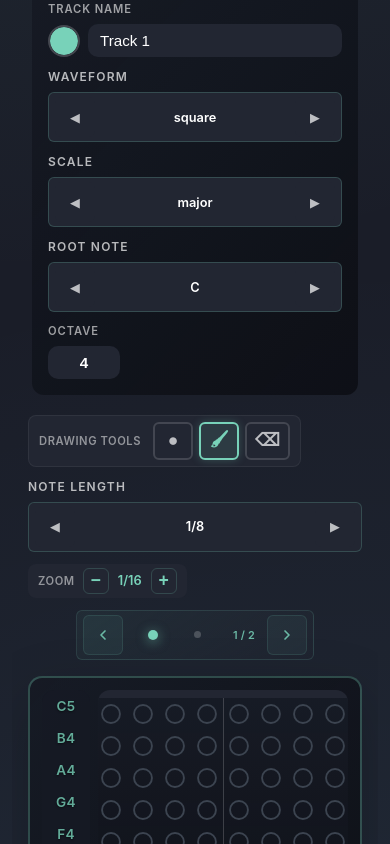
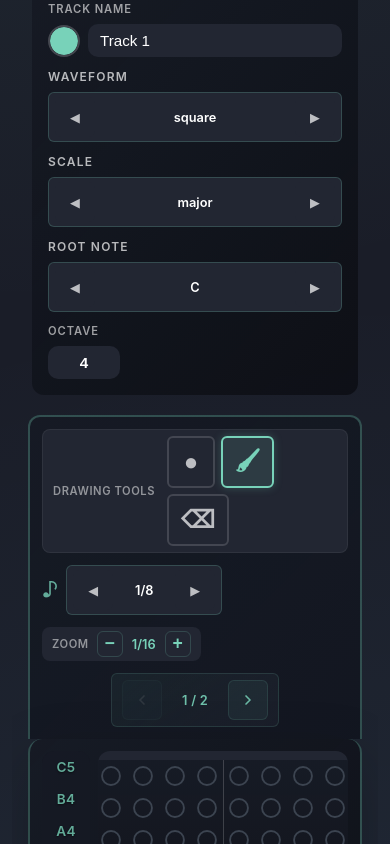
Before and after one commit to Gibson417/Bitloop, a Svelte app in the folder bloops_app/: page / in a window 390 px wide. Shown: the part 1156-2000 px from the top of the page. Built offline with nearby package versions, Linux system fonts and the light colour scheme.

Commit message:
Complete grid toolbar redesign with icon buttons, anchored layout, note icon, and fixed-width window switcher
Co-authored-by: Gibson417 <142834301+Gibson417@users.noreply.github.com>

```diff
--- a/bloops_app/src/App.svelte
+++ b/bloops_app/src/App.svelte
@@ -1020,8 +1020,8 @@
             on:toolchange={handleToolChange}
           />
           <div class="note-length-group">
+            <span class="note-icon" aria-hidden="true">♪</span>
             <ArrowSelector
-              label="Note length"
               options={NOTE_LENGTH_OPTIONS}
               value={selectedNoteLengthValue}
               on:change={handleNoteLengthChange}
@@ -1557,11 +1557,12 @@
     align-items: flex-start;
     justify-content: space-between;
     gap: 16px; /* Design system: 2 × 8px base */
-    margin: 0 0 16px; /* Design system: 2 × 8px base */
-    padding: 0;
-    border-radius: 0;
-    background: transparent;
-    border: none;
+    margin: 0 0 0; /* Remove bottom margin to anchor to grid */
+    padding: 12px 14px; /* Add padding to create internal spacing */
+    border-radius: 12px 12px 0 0; /* Round only top corners to connect with grid */
+    background: linear-gradient(135deg, rgba(22, 26, 36, 0.95), rgba(18, 22, 32, 0.92)); /* Match grid backdrop gradient */
+    border: 2px solid rgba(var(--color-accent-rgb), 0.3); /* Match grid border */
+    border-bottom: none; /* Remove bottom border to merge with grid */
     color: rgba(255, 255, 255, 0.85);
     font-size: 0.95rem;
   }
@@ -1585,9 +1586,17 @@
 
   .note-length-group {
     display: flex;
-    flex-direction: column;
-    min-width: 180px; /* Reduced from 240px for more compact feel */
+    align-items: center; /* Center icon with selector */
+    gap: 8px; /* Space between icon and selector */
+    min-width: 180px;
     max-width: 200px;
+  }
+
+  .note-icon {
+    font-size: 1.3rem;
+    line-height: 1;
+    color: rgba(var(--color-accent-rgb), 0.8);
+    flex-shrink: 0;
   }
 
   .window-switcher-group {
@@ -1597,11 +1606,12 @@
 
   .grid-backdrop {
     position: relative;
-    border-radius: 16px;
+    border-radius: 0 0 16px 16px; /* Round only bottom corners to connect with toolbar */
     padding: 14px;
     box-sizing: border-box;
     background: linear-gradient(135deg, var(--color-grid-bg, rgba(22, 26, 36, 0.92)), var(--color-grid-bg-end, rgba(12, 14, 20, 0.88)));
     border: 2px solid rgba(var(--color-accent-rgb), 0.3);
+    border-top: none; /* Remove top border to merge with toolbar */
     box-shadow: 0 20px 60px rgba(0, 0, 0, 0.2);
     margin-bottom: 16px;
     min-height: 300px;
@@ -1657,7 +1667,9 @@
       flex-direction: column;
       align-items: stretch;
       gap: 12px;
-      margin-bottom: 16px;
+      margin-bottom: 0; /* Keep anchored on mobile */
+      padding: 12px;
+      border-radius: 12px 12px 0 0; /* Maintain connection */
     }
 
     .toolbar-primary,
@@ -1680,7 +1692,8 @@
 
     .grid-backdrop {
       padding: 12px;
-      border-radius: 18px;
+      border-radius: 0 0 18px 18px; /* Maintain connection, slightly larger radius on mobile */
+      border-top: none;
     }
 
     .app-rail {
--- a/bloops_app/src/components/GridToolbar.svelte
+++ b/bloops_app/src/components/GridToolbar.svelte
@@ -33,7 +33,6 @@
                color: {selectedTool === tool.id ? trackColor : 'rgba(255, 255, 255, 0.7)'};"
       >
         <span class="tool-icon" aria-hidden="true">{tool.icon}</span>
-        <span class="tool-label">{tool.label}</span>
       </button>
     {/each}
   </div>
@@ -69,12 +68,15 @@
   .tool-btn {
     display: flex;
     align-items: center;
+    justify-content: center;
     gap: 6px;
-    padding: 6px 10px; /* Reduced from 8px 12px for more compact feel */
+    padding: 10px; /* Icon-only: square padding for better visual balance */
+    min-width: 44px; /* WCAG: minimum touch target size */
+    min-height: 44px;
     background: transparent;
     border: 2px solid;
     border-radius: 6px;
-    font-size: 0.8rem; /* Reduced from 0.85rem */
+    font-size: 0.8rem;
     font-weight: 600;
     cursor: pointer;
     transition: all 0.2s ease;
@@ -97,24 +99,19 @@
   }
 
   .tool-icon {
-    font-size: 1.1rem;
+    font-size: 1.4rem; /* Increased from 1.1rem for prominence as icon-only */
     line-height: 1;
   }
 
-  .tool-label {
-    font-size: 0.75rem;
-    letter-spacing: 0.03em;
-  }
-
   @media (max-width: 720px) {
-    .tool-label {
-      display: none;
+    .tool-btn {
+      padding: 12px; /* Larger touch targets on mobile */
+      min-width: 48px; /* Increased for mobile touch */
+      min-height: 48px;
     }
 
-    .tool-btn {
-      padding: 8px;
-      min-width: 40px;
-      justify-content: center;
+    .tool-icon {
+      font-size: 1.5rem; /* Slightly larger on mobile */
     }
   }
 </style>
--- a/bloops_app/src/components/WindowSwitcher.svelte
+++ b/bloops_app/src/components/WindowSwitcher.svelte
@@ -19,10 +19,6 @@
       dispatch('switch', { window: currentWindow + 1 });
     }
   };
-
-  const handleWindowClick = (index) => {
-    dispatch('switch', { window: index });
-  };
 </script>
 
 <div class="window-switcher" role="navigation" aria-label="Grid window navigation" style="--track-color: {trackColor}" data-component="WindowSwitcher">
@@ -32,29 +28,13 @@
     on:click={handlePrevious}
     title="Previous window (Shift+Left)"
     aria-label="Previous window"
+    disabled={currentWindow === 0}
     style="border-color: {trackColor}20; background: {trackColor}10;"
   >
     <svg viewBox="0 0 24 24" fill="none" stroke="currentColor" stroke-width="2.5" stroke-linecap="round" stroke-linejoin="round">
       <polyline points="15 18 9 12 15 6"></polyline>
     </svg>
   </button>
-
-  <div class="window-indicators" role="tablist" aria-label="Grid windows">
-    {#each Array(totalWindows) as _, index}
-      <button
-        type="button"
-        role="tab"
-        class="window-indicator"
-        class:active={index === currentWindow}
-        on:click={() => handleWindowClick(index)}
-        aria-label="Window {index + 1}"
-        aria-selected={index === currentWindow}
-        title="Window {index + 1}"
-      >
-        <span class="sr-only">Window {index + 1}</span>
-      </button>
-    {/each}
-  </div>
 
   <div class="window-number" aria-label="Current window position" style="color: {trackColor};">
     {currentWindow + 1} / {totalWindows}
@@ -66,6 +46,7 @@
     on:click={handleNext}
     title="Next window (Shift+Right)"
     aria-label="Next window"
+    disabled={currentWindow >= totalWindows - 1}
     style="border-color: {trackColor}20; background: {trackColor}10;"
   >
     <svg viewBox="0 0 24 24" fill="none" stroke="currentColor" stroke-width="2.5" stroke-linecap="round" stroke-linejoin="round">
@@ -75,26 +56,16 @@
 </div>
 
 <style>
-  .sr-only {
-    position: absolute;
-    width: 1px;
-    height: 1px;
-    padding: 0;
-    margin: -1px;
-    overflow: hidden;
-    clip: rect(0, 0, 0, 0);
-    white-space: nowrap;
-    border-width: 0;
-  }
-
   .window-switcher {
     display: flex;
     align-items: center;
-    gap: 6px;
-    padding: 4px 6px;
+    gap: 8px; /* Slightly increased from 6px for better spacing without dots */
+    padding: 6px 10px; /* Adjusted padding for fixed width layout */
     border-radius: 6px;
-    background: linear-gradient(145deg, rgba(var(--color-accent-rgb), 0.06), rgba(34, 38, 50, 0.5)); /* Reduced opacity for subtler presence */
-    border: 1px solid rgba(var(--color-accent-rgb), 0.15); /* Reduced from 0.2 */
+    background: linear-gradient(145deg, rgba(var(--color-accent-rgb), 0.06), rgba(34, 38, 50, 0.5));
+    border: 1px solid rgba(var(--color-accent-rgb), 0.15);
+    width: 140px; /* Fixed width for consistent layout */
+    justify-content: space-between; /* Distribute items evenly */
   }
 
   .window-nav-btn {
@@ -143,68 +114,19 @@
     background: rgba(255, 255, 255, 0.05);
   }
 
-  .window-indicators {
-    display: flex;
-    gap: 6px;
-    align-items: center;
-    padding: 0 4px;
-  }
-
   .window-number {
-    font-size: 0.68rem; /* Reduced from 0.7rem */
+    font-size: 0.75rem; /* Slightly increased from 0.68rem for better readability */
     font-weight: 600;
     letter-spacing: 0.02em;
     padding: 0 4px;
-    opacity: 0.85; /* Reduced from 0.9 for subtler presence */
-    min-width: 34px; /* Reduced from 36px */
+    opacity: 0.9; /* Increased from 0.85 for better visibility as primary indicator */
+    min-width: 42px; /* Adjusted for better centering */
     text-align: center;
-  }
-
-  .window-indicator {
-    min-width: 26px; /* Reduced from 28px for consistency */
-    min-height: 26px;
-    padding: 0;
-    border-radius: 50%;
-    border: none;
-    background: transparent;
-    cursor: pointer;
-    transition: all 0.2s cubic-bezier(0.4, 0, 0.2, 1);
-    position: relative;
-    display: flex;
-    align-items: center;
-    justify-content: center;
-  }
-
-  .window-indicator::before {
-    content: '';
-    width: 7px;
-    height: 7px;
-    border-radius: 50%;
-    background: rgba(255, 255, 255, 0.2);
-    transition: all 0.2s cubic-bezier(0.4, 0, 0.2, 1);
-  }
-
-  .window-indicator:hover::before {
-    transform: scale(1.3);
-    box-shadow: 0 2px 8px rgba(var(--color-accent-rgb), 0.4);
-    background: rgba(255, 255, 255, 0.3);
-  }
-
-  .window-indicator:focus-visible {
-    outline: 2px solid rgba(var(--color-accent-rgb), 0.8);
-    outline-offset: 3px;
-  }
-
-  .window-indicator.active::before {
-    width: 10px;
-    height: 10px;
-    background: var(--track-color, rgba(var(--color-accent-rgb), 0.9));
-    box-shadow: 0 2px 12px rgba(var(--color-accent-rgb), 0.6);
+    flex: 1; /* Take available space between buttons */
   }
 
   @media (prefers-reduced-motion: reduce) {
-    .window-nav-btn,
-    .window-indicator {
+    .window-nav-btn {
       transition: none;
       transform: none !important;
     }
@@ -212,8 +134,10 @@
 
   @media (max-width: 560px) {
     .window-switcher {
-      gap: 6px;
-      padding: 4px 6px;
+      gap: 8px;
+      padding: 6px 10px;
+      width: auto; /* Allow flexible width on mobile */
+      min-width: 160px; /* Ensure minimum usable width */
     }
 
     .window-nav-btn {
@@ -226,13 +150,9 @@
       height: 16px;
     }
 
-    .window-indicators {
-      gap: 4px;
-    }
-
-    .window-indicator {
-      min-width: 40px;
-      min-height: 40px;
+    .window-number {
+      font-size: 0.8rem;
+      min-width: 50px;
     }
   }
 </style>
```
Also changed, not shown: 2 other files (tests, documents, lock files or other folders).
